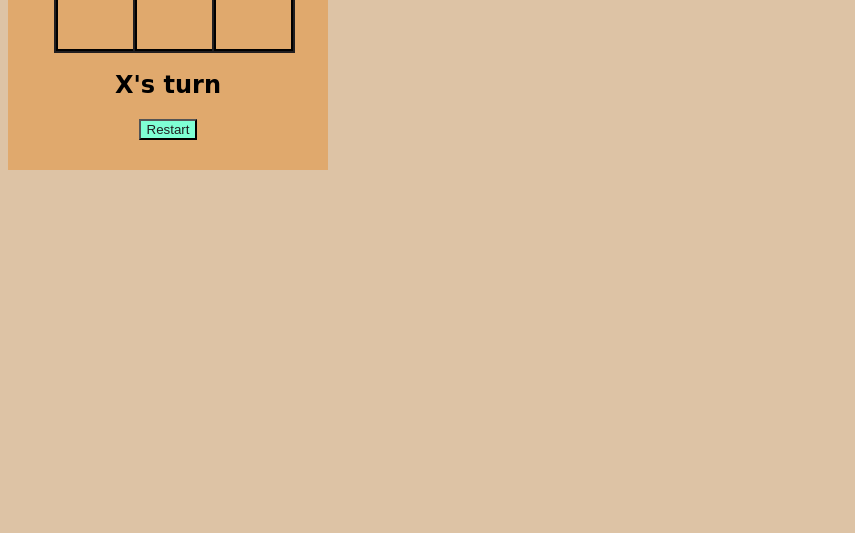
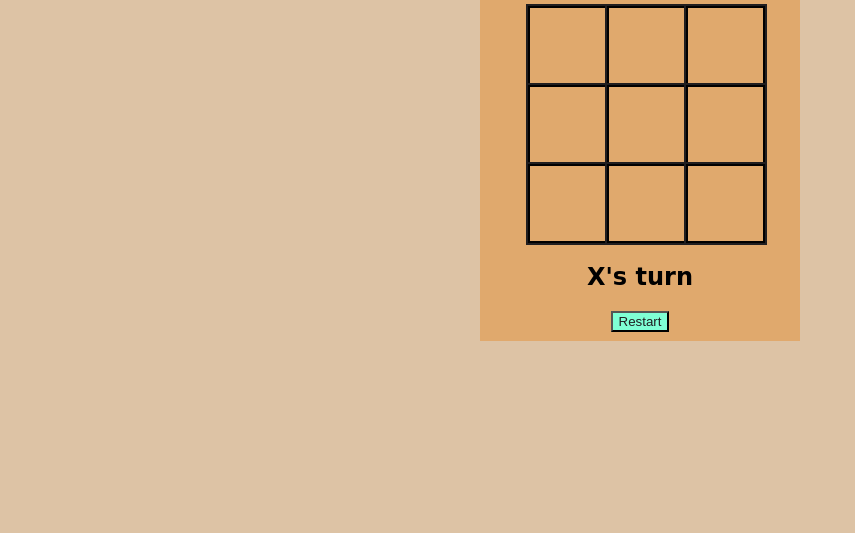
Before and after one commit to harshvyas-22/Tic_tac_toe, a plain HTML site: page index.html in a window 1280 px wide. Shown: the part 267-800 px from the top of the page, without its empty margins (0-855 px from the left). Drawn offline with Linux system fonts and the light colour scheme.

Commit message:
update css

```diff
--- a/style.css
+++ b/style.css
@@ -1,32 +1,36 @@
-
-body{
-    background-color: #DDC3A5;
+body {
+  background-color: #ddc3a5;
+  display: flex;
+  justify-content: center;
+  align-items: center;
+  height: 100vh;
+  margin: 0;
 }
-.cell{
+.cell {
   width: 75px;
   height: 75px;
   border: 2px solid;
-    box-shadow: 0 0 0 2px #201E20;
+  box-shadow: 0 0 0 2px #201e20;
   line-height: 75px;
   font-size: 50px;
   cursor: pointer;
   text-align: center;
 }
-#gameContainer{
+#gameContainer {
   font-family: cursive;
   text-align: center;
   width: 20rem;
   height: 26rem;
-    background-color:#E0A96D;
+  background-color: #e0a96d;
 }
-#cellContainer{
+#cellContainer {
   display: grid;
-    grid-template-columns: repeat(3,auto);
+  grid-template-columns: repeat(3, auto);
   width: 225px;
   margin: auto;
 }
-#restartbtn{
+#restartbtn {
   background-color: aquamarine;
-    color: #201E20;
+  color: #201e20;
   cursor: pointer;
 }
```
Lines whose indentation alone changed are shown as unchanged.
